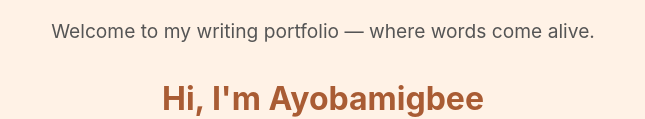
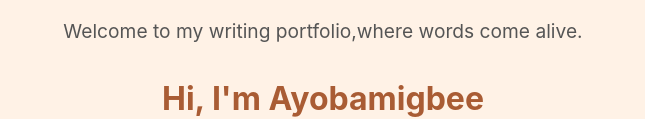
Before and after one commit to Gbeminiyigbenga/Websiteeeeee, a plain HTML site: page index.html in a window 1280 px wide. Shown: the part 423-542 px from the top of the page, without its empty margins (317-962 px from the left). Drawn offline with Linux system fonts and the light colour scheme.

Commit message:
Update index.html

```diff
--- a/index.html
+++ b/index.html
@@ -25,7 +25,7 @@
       </div>
 
       <h1>Thank you for finding me</h1>
-      <p class="tagline">Welcome to my writing portfolio — where words come alive.</p>
+      <p class="tagline">Welcome to my writing portfolio,where words come alive.</p>
 
       <div class="about-me-text">
         <h2>Hi, I'm Ayobamigbee</h2>
```
